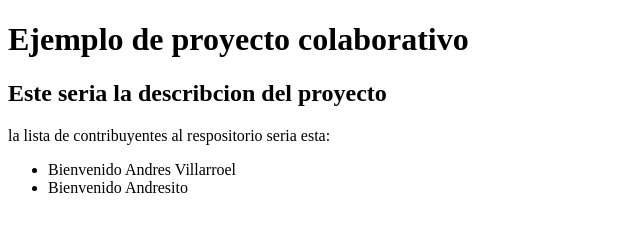
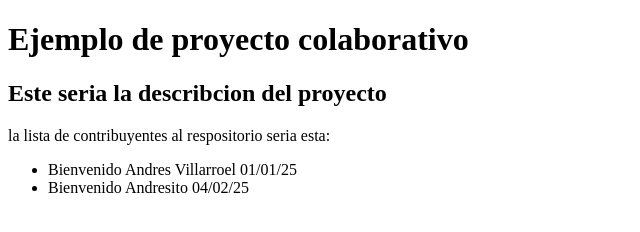
Before and after one commit to jand0513/proyecto1-copy, a plain HTML site: page index.html in a window 1280 px wide. Shown: the whole page, without its empty margins (0-640 px from the left). Drawn offline with Linux system fonts and the light colour scheme.

Commit message:
anadiendo fecha de colabaroadores inicio

```diff
--- a/index.html
+++ b/index.html
@@ -11,8 +11,8 @@
         <h2>Este seria la describcion del proyecto</h2>
         <p> la lista de contribuyentes al respositorio seria esta:</p>
         <ul>
-            <li>Bienvenido Andres Villarroel</li>
-            <li>Bienvenido Andresito</li>
+            <li>Bienvenido Andres Villarroel 01/01/25</li>
+            <li>Bienvenido Andresito 04/02/25</li>
         </ul>
     </header>
 
```
